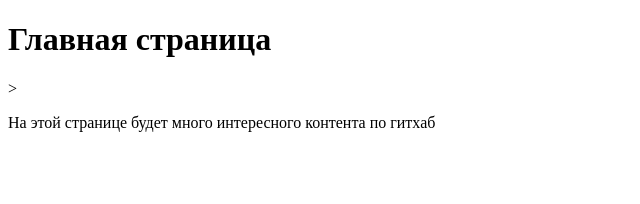
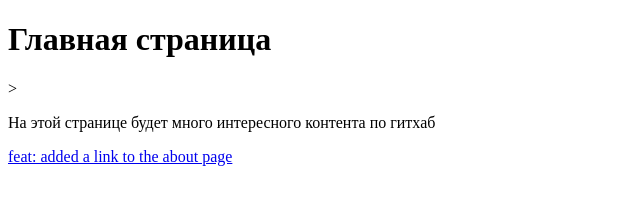
Before and after one commit to ibraida/second, a plain HTML site: page index.html in a window 1280 px wide. Shown: the whole page, without its empty margins (0-640 px from the left). Drawn offline with Linux system fonts and the light colour scheme.

Commit message:
feat: added a link to the about page

```diff
--- a/index.html
+++ b/index.html
@@ -12,6 +12,7 @@
 <body>
     <h1>Главная страница</h1>>
     <p>На этой странице будет много интересного контента по гитхаб </p>
+    <a href="pages/about.html"> feat: added a link to the about page</a>
 </body>
 
 </html>
```
